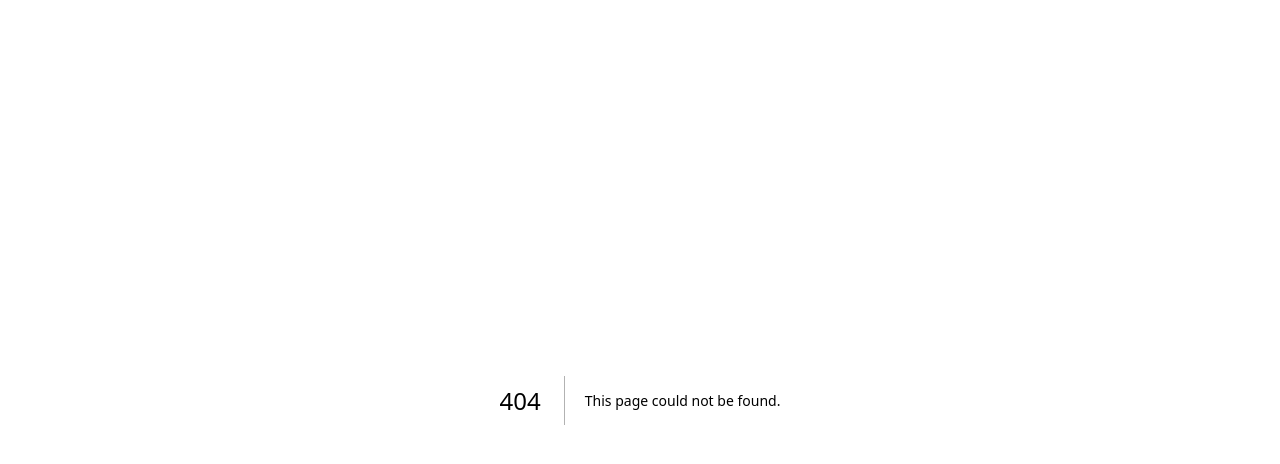
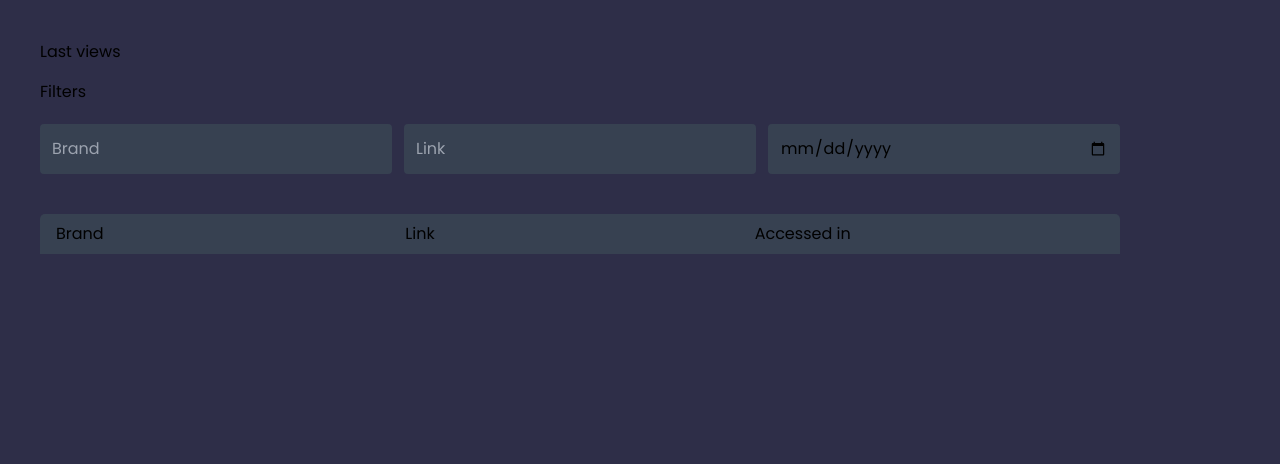
Before and after one commit to Dev-Pedrosv/linktree, a Next.js app: page /admin in a window 1280 px wide. Before the commit this address had no page. Shown: the top 464 px of the page. Built offline with nearby package versions, Linux system fonts and the light colour scheme.

Commit message:
create admin section

```diff
--- /dev/null
+++ b/src/app/admin/page.tsx
@@ -0,0 +1,82 @@
+"use client";
+
+import { useState } from "react";
+
+interface ListItem {
+  id: string;
+  brand: string;
+  link: string;
+  createdAt: string;
+}
+
+export default function Adm() {
+  const [filters, setFilters] = useState({
+    brand: "",
+    link: "",
+    accessedIn: "",
+  });
+  const [list, setList] = useState<ListItem[]>([]);
+
+  const handleChange = (
+    event: React.ChangeEvent<HTMLInputElement>,
+    key: string
+  ) => {
+    setFilters({ ...filters, [key]: event.target.value });
+  };
+
+  const filteredList = list.filter((item) => {
+    return (
+      item.brand.includes(filters.brand) &&
+      item.link.includes(filters.link) &&
+      item.createdAt.includes(filters.accessedIn)
+    );
+  });
+
+  return (
+    <div className="w-full min-h-screen bg-[#2E2E48] p-10">
+      <h1>Last views</h1>
+
+      <h2 className="mt-4">Filters</h2>
+
+      <div className="flex justify-between gap-3 max-w-[1080px] mt-5">
+        <input
+          className="w-full p-3 rounded outline-none bg-gray-700 focus:outline-gray-500"
+          placeholder="Brand"
+          onChange={(e) => handleChange(e, "brand")}
+          value={filters.brand}
+        />
+        <input
+          className="w-full p-3 rounded outline-none bg-gray-700 focus:outline-gray-500"
+          placeholder="Link"
+          onChange={(e) => handleChange(e, "link")}
+          value={filters.link}
+        />
+        <input
+          type="date"
+          className="w-full p-3 rounded outline-none bg-gray-700 focus:outline-gray-500"
+          placeholder="Accessed in"
+          onChange={(e) => handleChange(e, "accessedIn")}
+          value={filters.accessedIn}
+        />
+      </div>
+
+      <div className="grid grid-cols-3 max-w-[1080px] mt-10 bg-gray-700  rounded-tl-[5px] rounded-tr-[5px] px-4 py-2">
+        <p>Brand</p>
+        <p>Link</p>
+        <p>Accessed in</p>
+      </div>
+
+      {filteredList.length > 0 && (
+        <div className="border max-w-[1080px] border-slate-700 gap-4 flex flex-col p-4">
+          {filteredList.map((item) => (
+            <div className="grid grid-cols-3" key={item.id}>
+              <p>{item.brand}</p>
+              <p>{item.link}</p>
+              <p>{item.createdAt}</p>
+            </div>
+          ))}
+        </div>
+      )}
+    </div>
+  );
+}
```
